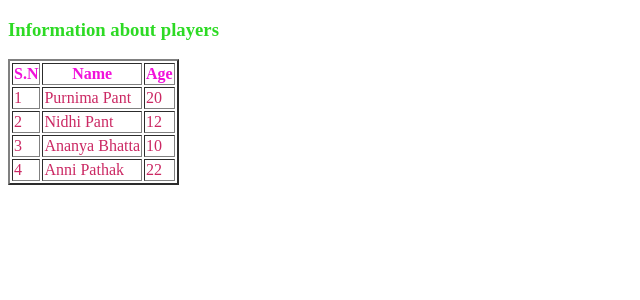
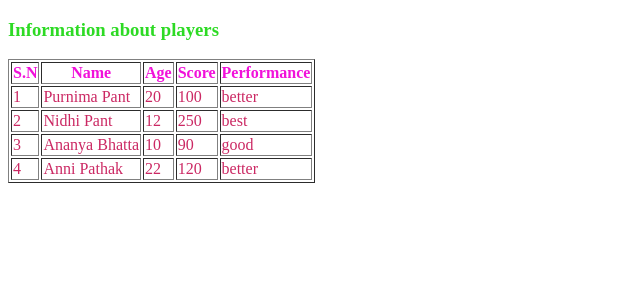
Before and after one commit to purnimapant77/django, a Django app: page /players/ in a window 1280 px wide. Shown: the top 300 px of the page, without its empty margins (0-640 px from the left). Run offline with Django 5.2, Linux system fonts and the light colour scheme.

Commit message:
loops and conditions

```diff
--- a/mycode/scorecard/templates/home/index.html
+++ b/mycode/scorecard/templates/home/index.html
@@ -7,15 +7,24 @@
 </head>
 <body>
     <h3 style="color: rgb(45, 218, 36);">Information about players</h3>
-    <table border="2px solid " >
+    <table border="1" >
         <tr style="color: rgb(241, 17, 218);">
-            <th>S.N</th><th>Name</th><th>Age</th>
+            <th>S.N</th><th>Name</th><th>Age</th><th>Score</th><th>Performance</th>
         </tr>
     {% for people in peoples %}
         <tr style="color: rgb(203, 40, 99);">
             <td>{{forloop.counter}}</td>
             <td>{{people.name}}</td>
             <td>{{people.age}}</td>
+            <td>{{people.score}}</td>
+            <td>{% if people.score < 100 %}
+                good
+                {% elif people.score >= 100 and people.score < 200 %}  {# djago template tokanize by space so their must be space between#}
+                better
+                {% else %}
+                best
+                {% endif %}
+            </td>
         </tr>
     {% endfor %}
     </table>
--- a/mycode/scorecard/views.py
+++ b/mycode/scorecard/views.py
@@ -3,9 +3,9 @@ from django.http import HttpResponse
 
 def players(request):
     peoples=[
-        {'name':"Purnima Pant", 'age':20},
-        {'name':"Nidhi Pant", 'age':12},
-        {'name':"Ananya Bhatta", 'age':10},
-        {'name':"Anni Pathak", 'age':22}
+        {'name':"Purnima Pant", 'age':20, 'score':100},
+        {'name':"Nidhi Pant", 'age':12, 'score':250},
+        {'name':"Ananya Bhatta", 'age':10, 'score': 90},
+        {'name':"Anni Pathak", 'age':22, 'score':120}
     ]
     return render(request, 'home/index.html', context={"peoples":peoples}) #when we need to send data from bakhend to template we use context
```
